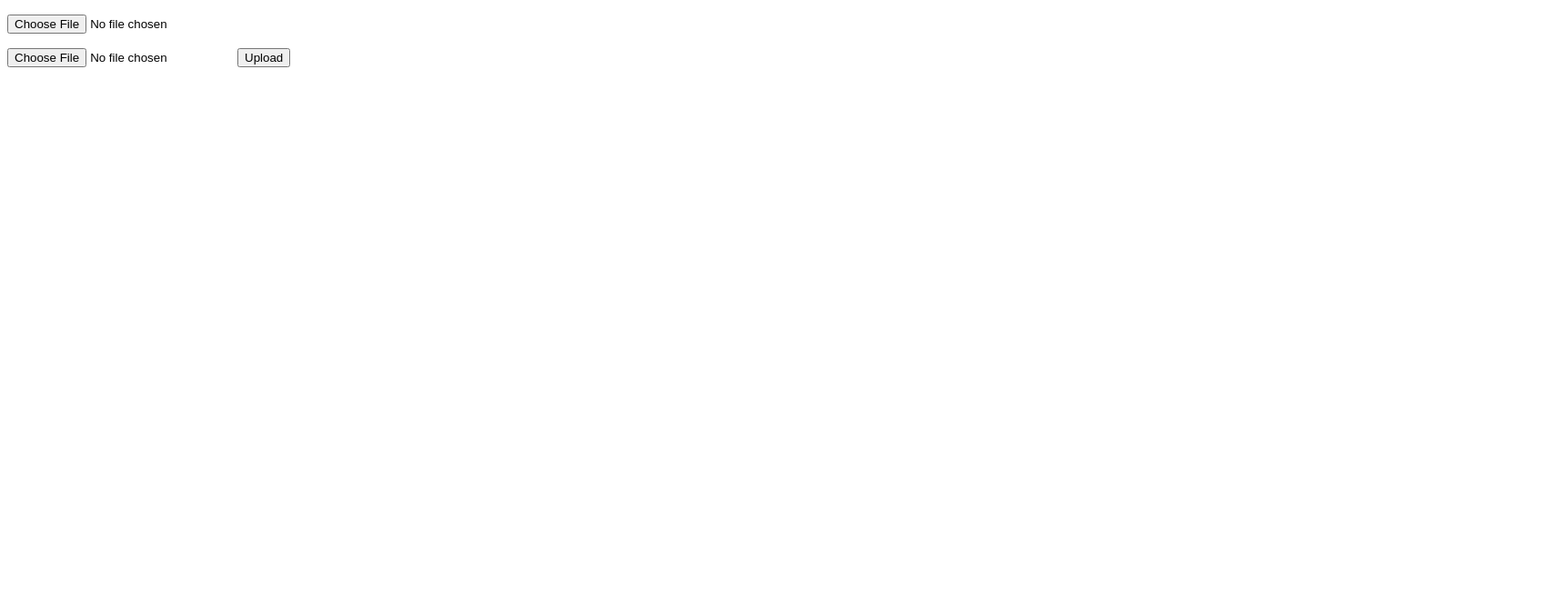
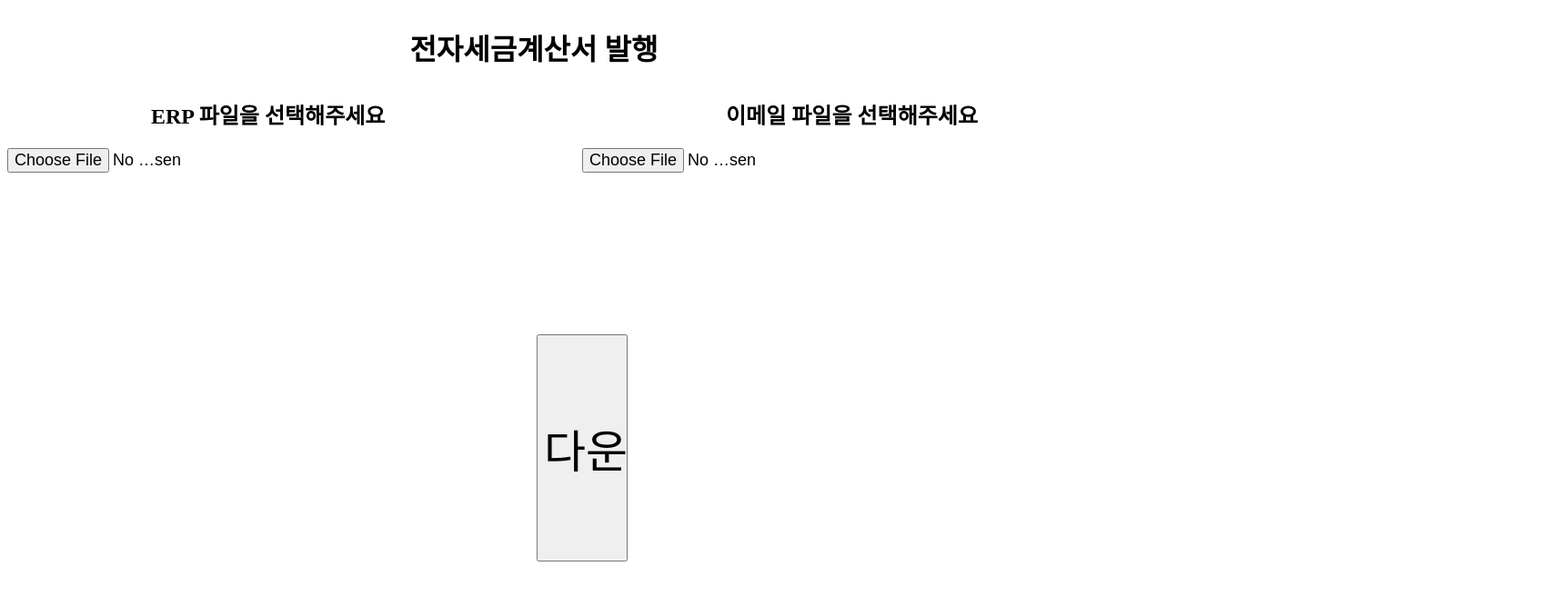
Before and after one commit to hynjin/runForHeroku, a plain HTML site: page templates/index.html in a window 1280 px wide. Shown: the whole page at 91% size, 1714 px wide, since content can reach past the window. Drawn offline with Linux system fonts and the light colour scheme.

Commit message:
index.html 수정

```diff
--- a/templates/index.html
+++ b/templates/index.html
@@ -1,23 +1,71 @@
 <!doctype html>
-<!-- <html>
-  <title>Upload new File</title>
+<html>
+  <title>전자세금계산서 발행</title>
+  <head>
+    <style>
+    /* 태그일떄는 그냥 태그명, id값으로 할 경우는 #id명 */
+      .main_container {
+      width:100%;
+      height:100%;}
+
+      .main_top {
+      width:100%;
+      height:80px;
+      float:left;}
+
+      .main_left {
+      width:50%;
+      height:280px;
+      float:left;}
+
+      .main_right {
+      width:50%;
+      height:280px;
+      float:left;}
+
+      .main_bottom {
+      width:100%;
+      height:150px;
+      float:left;}
+
+      #file_upload {
+        width:200px;
+        height:100px;
+        font-size:18px;}
+
+      #file_submit {
+        width:100px;
+        height:250px;
+        font-size:50px;}
+
+      #middle{
+        position: relative;
+        left: 35%;}
+
+      #left{
+        position: relative;
+        left: 25%;}
+
+    </style>
+  </head>
    <body>
-     <h1>Upload new File</h1>
-     <form action="http://localhost:5000/uploader" method=post enctype=multipart/form-data>
-       <p><input type=file name=file>
-          <input type=submit value=Upload>
-     </form>
-   </body>
-</html> -->
-<html>
-   <body>
-      <form action="http://localhost:5000/upload" method=post enctype=multipart/form-data>
-        <p><input type=file name=erp>
-          <!-- <input type=submit value=Upload>
-      </form> -->
-      <!-- <form action="http://localhost:5000/upload" method=post enctype=multipart/form-data> -->
-        <p><input type=file name=email><input type=submit value=Upload>
+     <form action="http://localhost:5000/upload" method=post enctype=multipart/form-data>
+       <div class="main_container">
+         <div class="main_top">
+           <h1 id=middle>전자세금계산서 발행</h1>
+         </div>
+         <div class="main_left">
+           <h2 id =left>ERP 파일을 선택해주세요</h2>
+           <input type=file name=erp value="ERP" id=file_upload>
+         </div>
+         <div class="main_right">
+           <h2 id=left>이메일 파일을 선택해주세요</h2>
+           <input type=file name=email value="이메일" id=file_upload>
+         </div>
+         <div class="main_bottom">
+           <center><input type=submit value="다운로드" id=file_submit></center>
+         </div>
+       </div>
       </form>
-
    </body>
 </html>
```
Also changed, not shown: 1 other file.
